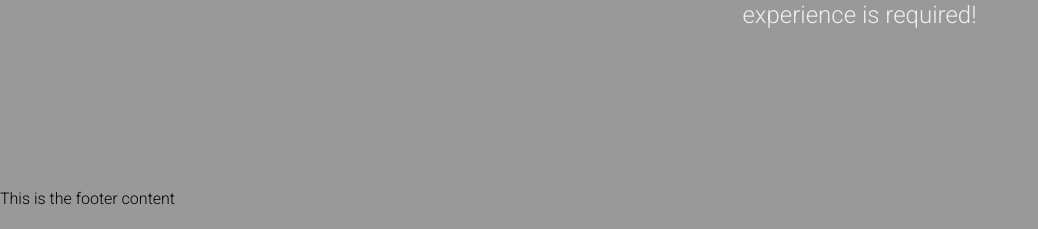
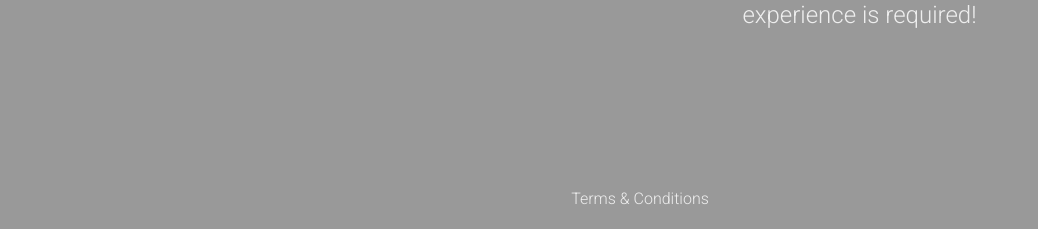
Before and after one commit to guyus15/crypto-logistics-website, a Flask app: page / in a window 1280 px wide. Shown: the part 1211-1440 px from the top of the page, without its empty margins (0-1038 px from the left). Run offline with Flask 2, Linux system fonts and the light colour scheme; parts of the project's set-up code (start-up, migrations or seed data) failed here and were passed over.

Commit message:
Add T&Cs page

```diff
--- a/__init__.py
+++ b/__init__.py
@@ -20,5 +20,9 @@ def submit_query():
 def start_now():
   return render_template("start-now.html")
 
+@app.route('/terms-and-conditions')
+def t_and_c():
+  return render_template("t&cs.html")
+
 if __name__ == "__main__":
-  app.run(debug)
+  app.run()
--- a/static/styles.css
+++ b/static/styles.css
@@ -25,8 +25,16 @@ body{
 #footer {
   position: absolute;
   bottom: 0;
-  width: 100vh;
+  width: 100vw;
   height: 2.5rem;
+  margin:auto;
+  text-align: center;
+}
+
+.footer-text {
+  text-decoration: none;
+  color: #eee;
+  font-size:16px;
 }
 
 .nav-image{
--- a/templates/layout.html
+++ b/templates/layout.html
@@ -32,7 +32,7 @@
     {% block content %} {% endblock %}
 
     <footer id="footer">
-      <p>This is the footer content</p>
+      <a href="/terms-and-conditions" class="footer-text">Terms & Conditions</a>
     </footer>
   </div>
 
--- a/templates/main-layout.html
+++ b/templates/main-layout.html
@@ -86,7 +86,7 @@
     </div>
 
     <footer id="footer">
-      <p>This is the footer content</p>
+      <a href="/terms-and-conditions" class="footer-text">Terms & Conditions</a>
     </footer>
   </div>
 
```
Also changed, not shown: templates/t&cs.html (added, +13 -0 lines).
